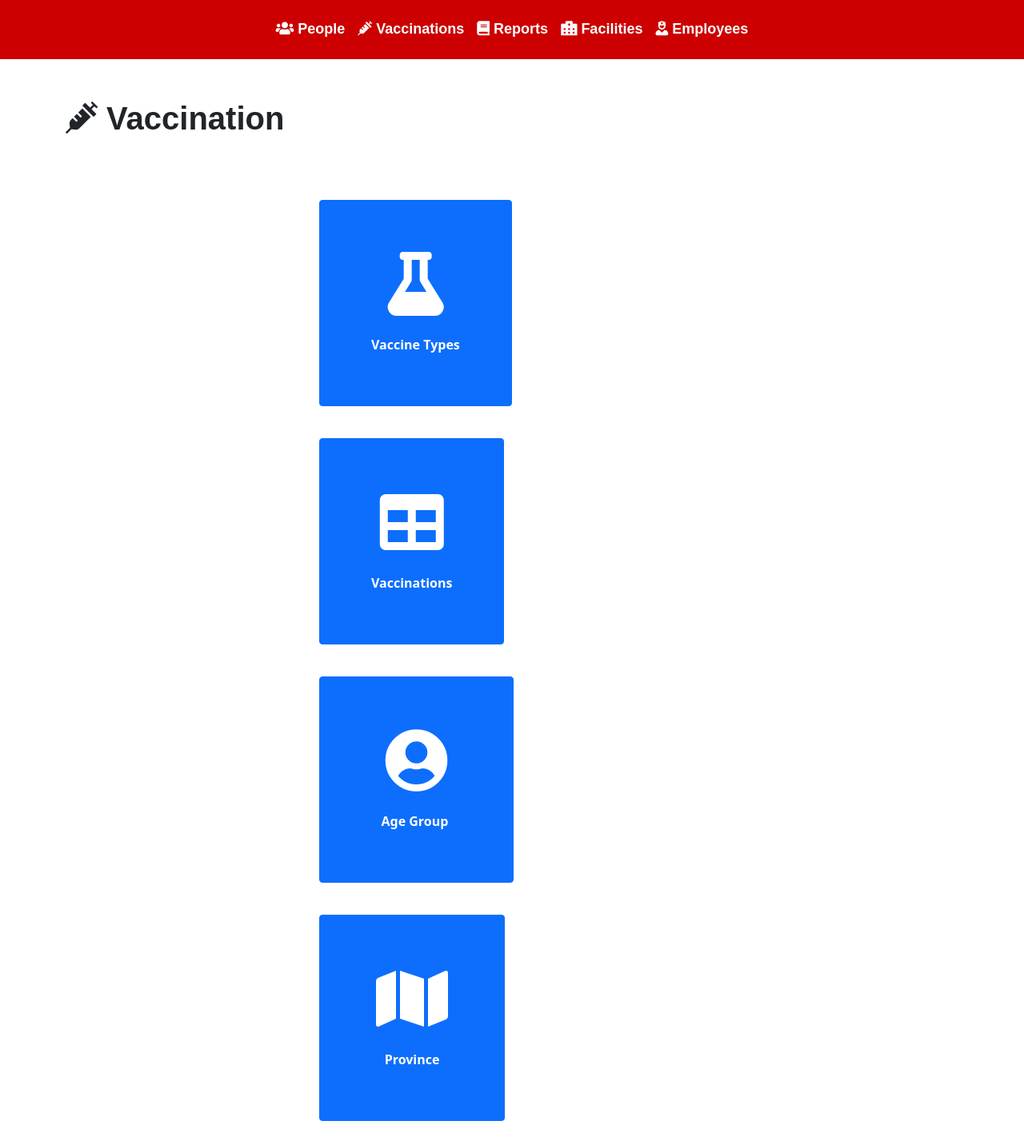
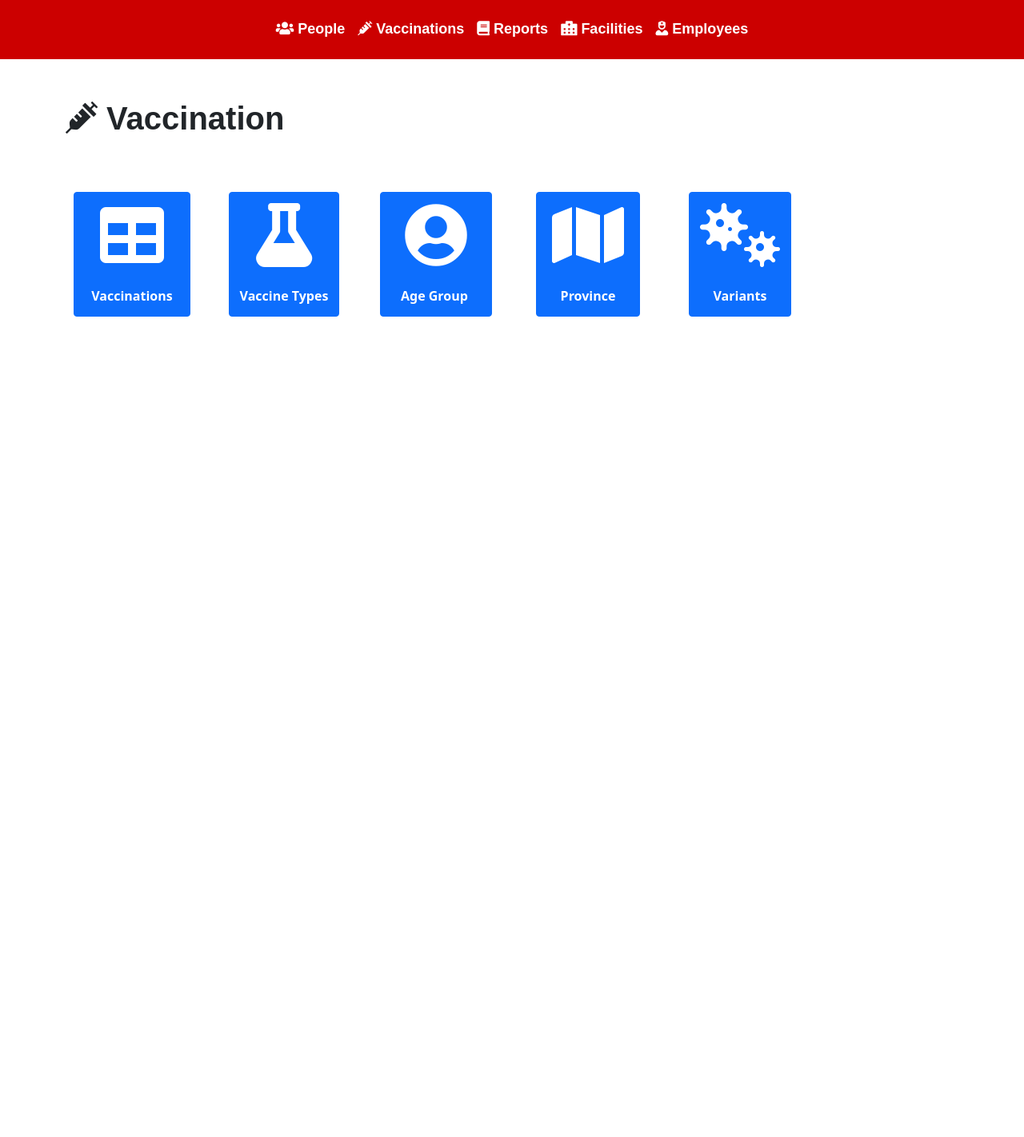
Before and after one commit to singharash09/Vaccination-System, a PHP site: page /vaccination/vaccination.php in a window 1280 px wide. Shown: the part 152-1574 px from the top of the page at 80% size. After the commit the page ends 548 px from the top, so only its background shows below. Run offline with PHP 8.4, Linux system fonts and the light colour scheme; some libraries are stand-ins or nearby versions.

Commit message:
added variants button

```diff
--- a/public/css/styles.css
+++ b/public/css/styles.css
@@ -33,10 +33,3 @@
         text-align: center;
         margin-top: 50px;
 }
-
-.center-element {
-  margin: auto;
-  width: 50%;
-  padding-left: 1.5rem;
-    padding-right: 1.5rem;
-}
--- a/public/vaccination/vaccination.php
+++ b/public/vaccination/vaccination.php
@@ -18,24 +18,37 @@ include_once '../templates/header.php';
                 <div class="col-sm-9"><h1 class="page-title"> <i class="fas fa-syringe"></i>  Vaccination</h1></div>
             </div>
 
-            <div class="row">
-                <div class="col-lg-12 center-element">
-                    <a href="#" class="btn btn-sq-lg btn-primary" style="display: inline-block; text-align: center; margin:20px; padding: 5vw; font-weight: bolder;">
+            <div class="row text-center cell">
+                <div class="col-lg-2 cell">
+                    <a href="#" class="btn btn-sq-lg btn-primary" style="display: inline-block; text-align: center; margin:10px;  padding: 1vw;font-weight: bolder;">
+                    <i class="fas fa-table  fa-5x"></i></br></br>
+                    &nbsp;&nbsp;Vaccinations&nbsp;&nbsp;
+                    </a>
+                 </div>
+                <div class="col-lg-2">
+                    <a href="#" class="btn btn-sq-lg btn-primary" style="display: inline-block; text-align: center; margin:10px;   padding: 1vw;font-weight: bolder;">
                     <i class="fas fa-flask fa-5x"></i></br></br>
                     Vaccine Types
                     </a>
-                    <a href="#" class="btn btn-sq-lg btn-primary" style="display: inline-block; text-align: center; margin:20px; padding: 5vw; font-weight: bolder;">
-                    <i class="fas fa-table  fa-5x"></i></br></br>
-                    Vaccinations
-                    </a>
-                    <a href="#" class="btn btn-sq-lg btn-primary" style="display: inline-block;text-align: center; margin:20px;  padding: 5vw; font-weight: bolder;">
+                </div>
+                   <div class="col-lg-2 cell">
+                    <a href="#" class="btn btn-sq-lg btn-primary" style="display: inline-block;text-align: center; margin:10px;  padding: 1vw; font-weight: bolder;">
                     <i class="fas fa-user-circle fa-5x"></i></br></br>
                     &nbsp;&nbsp;&nbsp;Age Group &nbsp;&nbsp;&nbsp;
                     </a>
-                    <a href="#" class="btn btn-sq-lg btn-primary" style="display: inline-block; text-align: center; margin:20px; padding: 5vw; font-weight: bolder;">
+                   </div>
+                   <div class="col-lg-2 cell">
+                    <a href="#" class="btn btn-sq-lg btn-primary" style="display: inline-block; text-align: center; margin:10px; padding: 1vw; font-weight: bolder;">
                     <i class="fas fa-map fa-5x"></i></br></br>
                     &nbsp;&nbsp;&nbsp;&nbsp;Province&nbsp;&nbsp;&nbsp;&nbsp;
-                </a>
+                    </a>
+                   </div>
+                     <div class="col-lg-2 cell">
+                    <a href="#" class="btn btn-sq-lg btn-primary" style="display: inline-block; text-align: center; margin:10px; padding: 1vw; font-weight: bolder;">
+                    <i class="fas fa-viruses fa-5x"></i></br></br>
+                    &nbsp;&nbsp;&nbsp;&nbsp;Variants&nbsp;&nbsp;&nbsp;&nbsp;
+                    </a>
+                     </div>
             </div>
         </div>
     </body>
```
